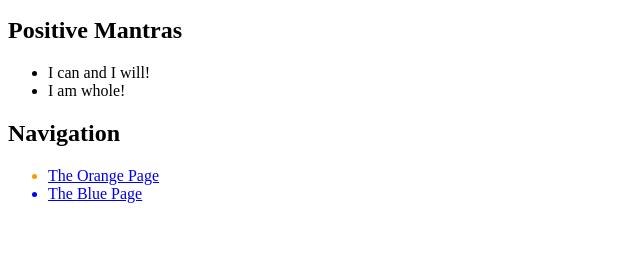
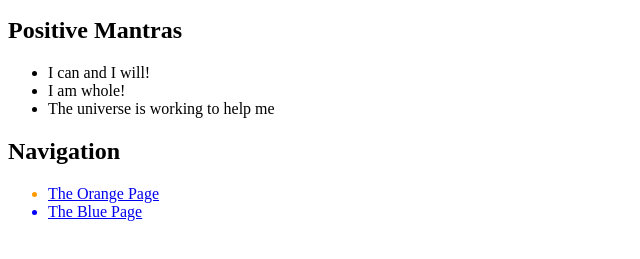
Before and after one commit to Marthe01/My_Git_Repo, a plain HTML site: page index.html in a window 1280 px wide. Shown: the part 101-360 px from the top of the page, without its empty margins (0-640 px from the left). Drawn offline with Linux system fonts and the light colour scheme.

Commit message:
added 1 more positive mantra

```diff
--- a/index.html
+++ b/index.html
@@ -11,6 +11,7 @@
 	<ul>
 		<li>I can and I will!</li>
 		<li>I am whole!</li>
+		<li>The universe is working to help me</li>
 	</ul>
 	<h2>Navigation</h2>
 	<ul>
```
